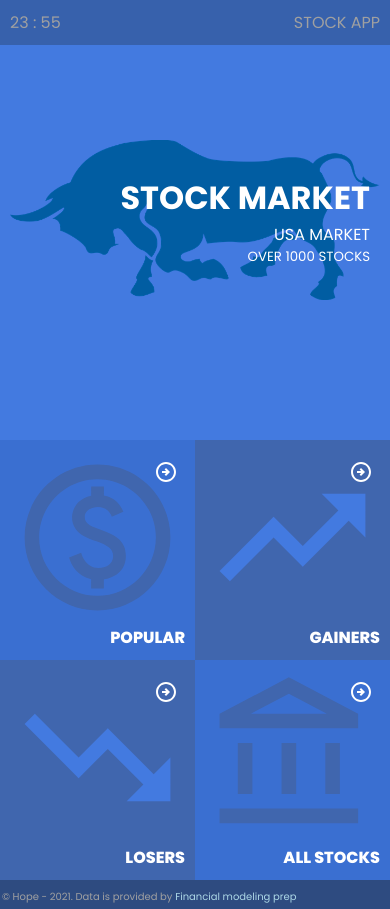
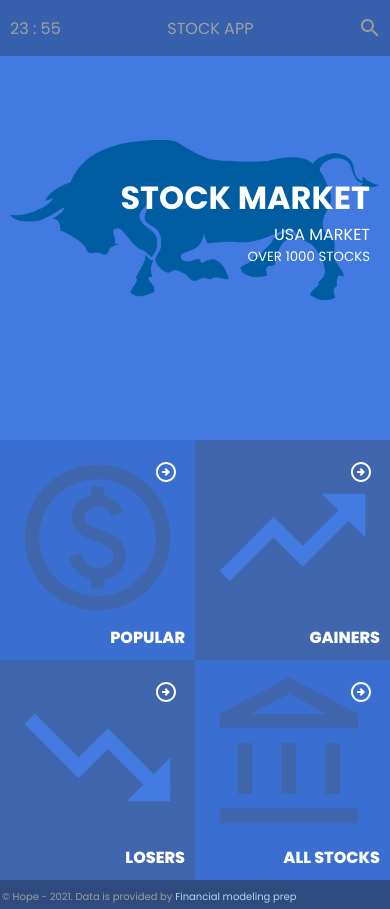
Before and after one commit to sergiogval/stock-market-app, a React (Create React App) app: page / in a window 390 px wide. Built offline with nearby package versions, Linux system fonts and the light colour scheme.

Commit message:
Add responsive searchbar to home page

```diff
--- a/src/assets/stylesheets/home.css
+++ b/src/assets/stylesheets/home.css
@@ -29,8 +29,8 @@
   top: 0;
   right: 0;
   left: 0;
-  display: flex;
-  justify-content: space-between;
+  display: grid;
+  grid-template-columns: 1fr auto;
   padding: 10px;
   background: #2e4b8088;
   color: rgb(160, 160, 160);
@@ -88,7 +88,7 @@
 .footer {
   padding: 2px;
   font-family: var(--base-font);
-  color: rgb(160, 160, 160);
+  color: #9c9c9c;
   background: var(--last);
 }
 
@@ -99,6 +99,57 @@
 .footer small a {
   text-decoration: none;
   color: lightblue;
+}
+
+.searchBtn {
+  background: transparent url(../images/search.svg) 50% 50% no-repeat;
+  padding: 10px;
+  border: none;
+}
+
+.main-search-bar {
+  display: grid;
+  grid-template-columns: 1fr auto;
+  align-items: center;
+  overflow-y: hidden;
+  width: 0;
+  transition: all 1s;
+}
+
+.main-search-bar-int  {
+  background: transparent url(../images/search.svg) 1% 50% no-repeat;
+  border: none;
+  padding: 10px 40px;
+  color: #9c9c9c;
+  border-bottom: 1px solid #9c9c9c;
+}
+
+.main-search-bar-int:focus {
+  outline: none;
+}
+
+.hideSearchBtn {
+  display: flex;
+  justify-content: center;
+  align-items: center;
+  border-radius: 50%;
+  background: transparent;
+  border: none;
+  color: #9c9c9c;
+}
+
+.search-is-on {
+  width: auto;
+}
+
+.inner-header-default {
+  display: flex;
+  align-items: center;
+  justify-content: space-between;
+}
+
+.inner-header-search {
+  display: none;
 }
 
 @media (min-width: 700px) {
--- a/src/components/Header.js
+++ b/src/components/Header.js
@@ -1,6 +1,9 @@
 import React, { useState, useEffect } from 'react';
+import PropTypes from 'prop-types';
 
-const Header = () => {
+const Header = ({
+  handleSearch, handelEvent, active, nonActive, handelCloseEvent,
+}) => {
   const [hour, setHour] = useState('');
   const [minutes, setMinutes] = useState('');
 
@@ -27,6 +30,7 @@ const Header = () => {
   return (
     <div className="main-header">
       <div className="main-inner-header">
+        <div className={`inner-header-default ${nonActive}`}>
           <p>
             {hour}
             {' '}
@@ -35,6 +39,19 @@ const Header = () => {
             {minutes}
           </p>
           <p>stock app</p>
+          <button type="button" className="searchBtn" onClick={handelEvent}> </button>
+        </div>
+        <div className={`main-search-bar ${active}`}>
+          <input
+            type="search"
+            name="main-search-bar"
+            onChange={handleSearch}
+            onKeyUp={handleSearch}
+            className={`main-search-bar-int ${active}`}
+            placeholder="Search by stock name or company name.."
+          />
+          <button type="button" className="hideSearchBtn" onClick={handelCloseEvent}>x</button>
+        </div>
       </div>
       <h1>Stock Market</h1>
       <div className="main-sub-header">
@@ -45,4 +62,12 @@ const Header = () => {
   );
 };
 
+Header.propTypes = {
+  active: PropTypes.element.isRequired,
+  nonActive: PropTypes.element.isRequired,
+  handleSearch: PropTypes.func.isRequired,
+  handelEvent: PropTypes.func.isRequired,
+  handelCloseEvent: PropTypes.func.isRequired,
+};
+
 export default Header;
--- a/src/components/Home.js
+++ b/src/components/Home.js
@@ -1,15 +1,35 @@
-import React from 'react';
+import React, { useState } from 'react';
 import Nav from './Nav';
 import Header from './Header';
 import Footer from './Footer';
 import '../assets/stylesheets/home.css';
 
-const Home = () => (
-  <div className="main-container">
-    <Header />
-    <Nav />
-    <Footer />
-  </div>
-);
+const Home = () => {
+  const [searchOn, setSearchOn] = useState(false);
+
+  const openSearchBar = () => setSearchOn(true);
+  const closeSearchBar = () => setSearchOn(false);
+
+  return (
+    <div className="main-container">
+      <Header
+        handelEvent={openSearchBar}
+        handelCloseEvent={closeSearchBar}
+        active={
+          searchOn
+            ? 'search-is-on'
+            : ''
+        }
+        nonActive={
+          searchOn
+            ? 'inner-header-search'
+            : ''
+        }
+      />
+      <Nav />
+      <Footer />
+    </div>
+  );
+};
 
 export default Home;
```
Also changed, not shown: src/assets/images/search.svg (added). Lines whose indentation alone changed are shown as unchanged.
